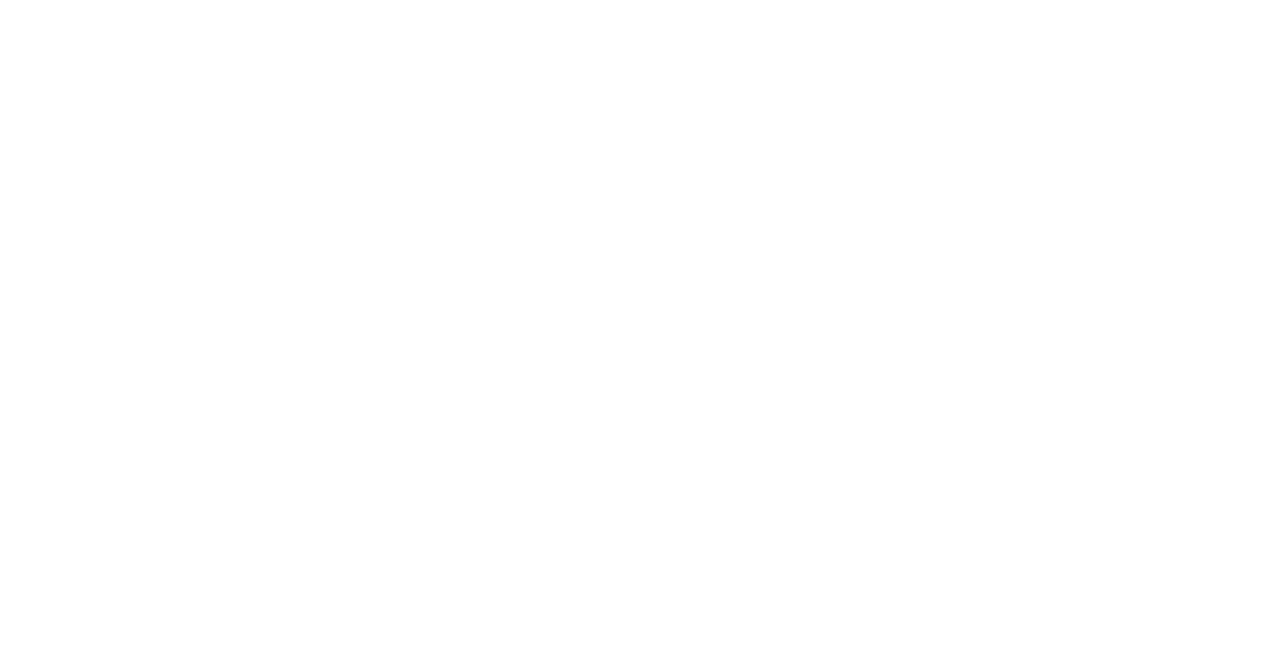
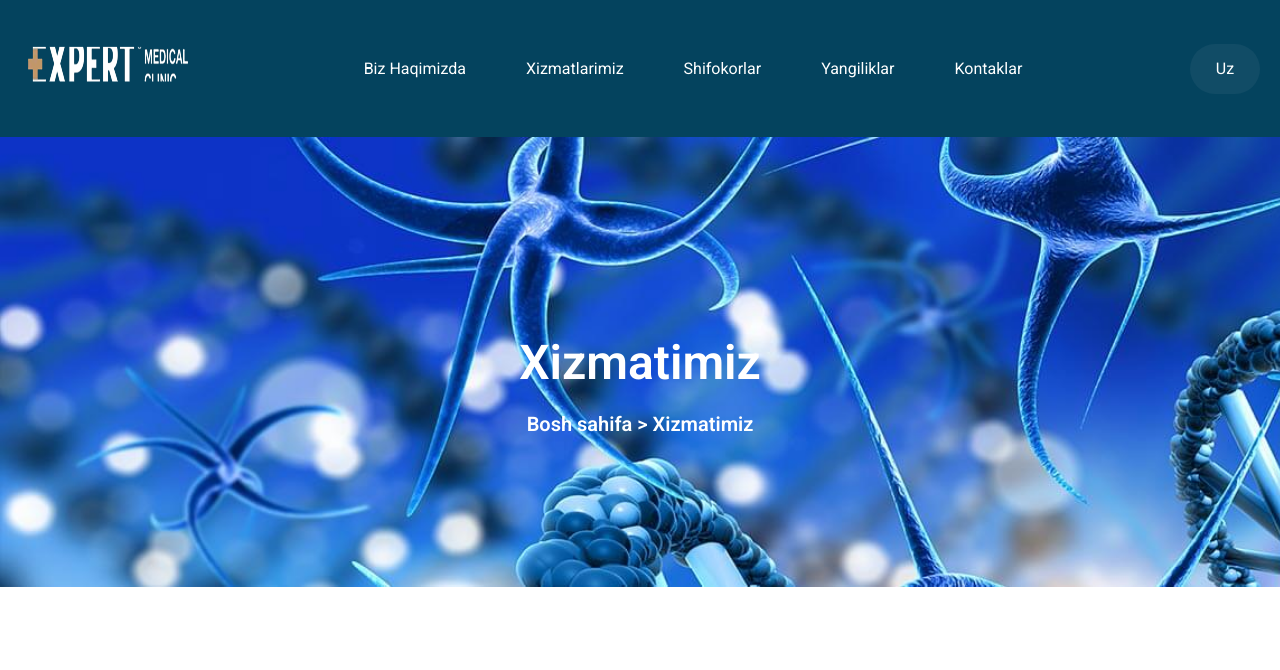
Before and after one commit to Firdavs-Fedralniy/new-medic, a plain HTML site: page xizmatlar.html in a window 1280 px wide. Drawn offline with Linux system fonts and the light colour scheme.

Commit message:
Add code

```diff
--- a/xizmatlar.html
+++ b/xizmatlar.html
@@ -0,0 +1,45 @@
+<!DOCTYPE html>
+<html lang="en">
+<head>
+    <meta charset="UTF-8">
+    <meta name="viewport" content="width=device-width, initial-scale=1.0">
+    <title>Document</title>
+    <link rel="stylesheet" href="./Css/style.css">
+</head>
+<body>
+    <header class="header">
+        <div class="container">
+            <div class="header__wrapper">
+                <img src="./img/Button.png" alt="" class="header__img">
+                <ul class="header__menu">
+                    <li class="header__list"><a href="index.html" class="header__link">Biz Haqimizda</a></li>
+                    <li class="header__list"><a href="" class="header__link">Xizmatlarimiz</a></li>
+                    <li class="header__list"><a href="xizmatlar.html" class="header__link">Shifokorlar</a></li>
+                    <li class="header__list"><a href="tafsilot.html" class="header__link">Yangiliklar</a></li>
+                    <li class="header__list"><a href="" class="header__link">Kontaklar</a></li>
+                </ul>
+                <div class="select__lg">Uz</div>
+            </div>
+        </div>
+    </header>
+    <main>
+        <section class="hero">
+            <div class="container">
+                <div class="hero__wrapper">
+                    <h2 class="hero__title2">Xizmatimiz</h2>
+                <p class="hero__text2">Bosh sahifa > Xizmatimiz</p>
+                </div>
+            </div>
+        </section>
+        <section class="xizmatlar">
+            <div class="container">
+                <div class="xizmatlar__wrapper">
+                    <div class="xizmatlar__card">
+
+                    </div>
+                </div>
+            </div>
+        </section>
+    </main>
+</body>
+</html>
```
Also changed, not shown: index.html (+1 -1 lines), tafsilot.html (+1 -1 lines), Css/Button.png (deleted).
